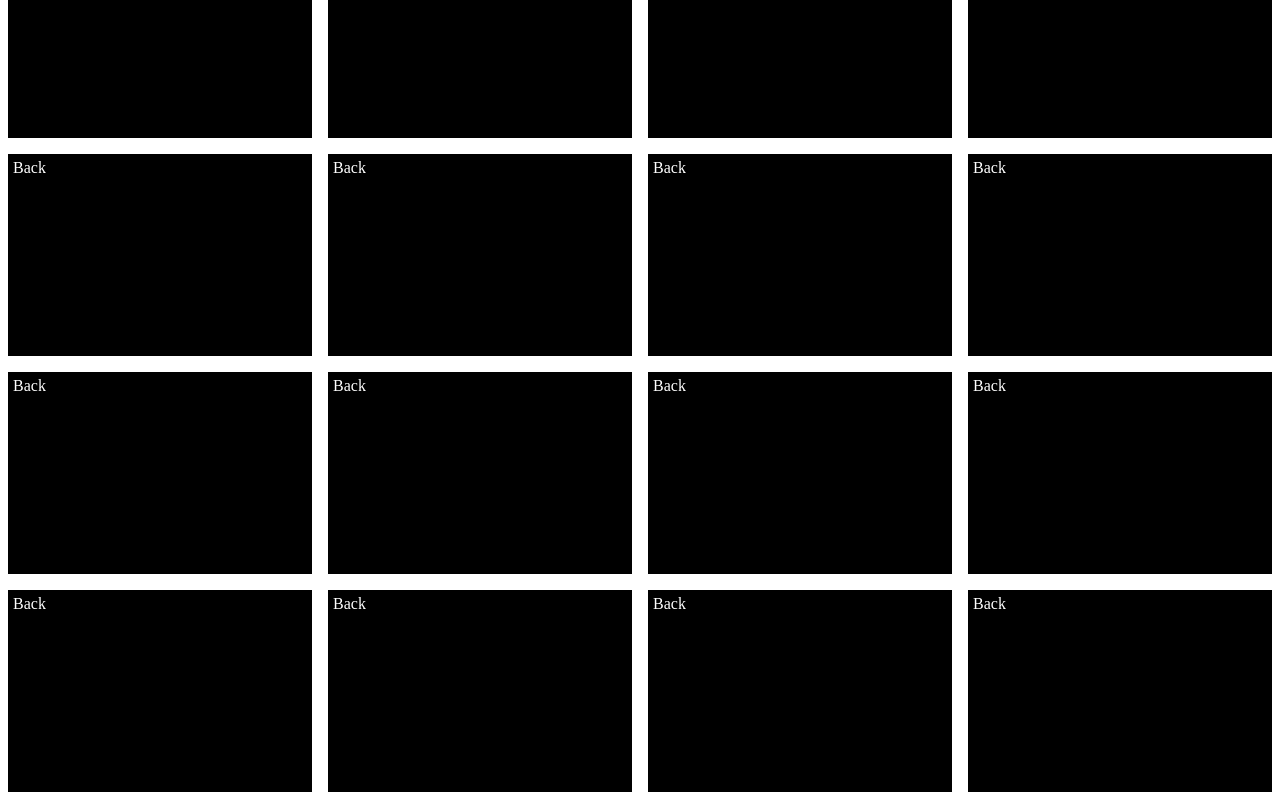
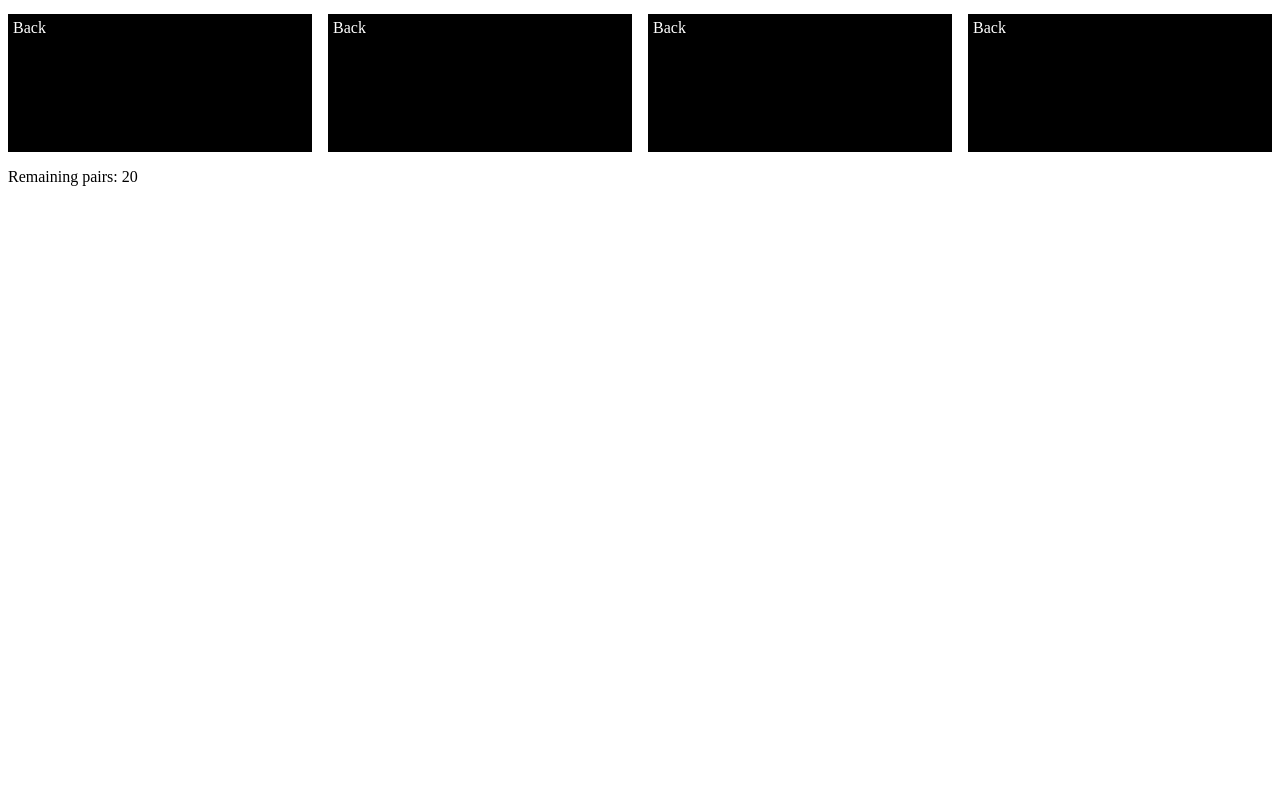
Before and after one commit to jetzable/memory-card-game-vue, a Vue app: page / in a window 1280 px wide. Shown: the part 1452-2252 px from the top of the page. After the commit the page ends 1654 px from the top, so only its background shows below. Built offline with nearby package versions, Linux system fonts and the light colour scheme.

Commit message:
(feat): Added remaining pairs countdown and winner message.

```diff
--- a/src/App.vue
+++ b/src/App.vue
@@ -11,10 +11,11 @@
       @selectCard="flipCard"
       />
   </section>
+  <p>{{ status }}</p>
 </template>
 
 <script>
-import { ref, watch } from 'vue'
+import { ref, watch, computed } from 'vue'
 import Card from './components/Card.vue'
 
 export default {
@@ -28,7 +29,13 @@ export default {
 
     const cardList = ref(cards);
     const userSelectedCards = ref([]);
-
+    const remainingPairs = computed(() => cardList.value.filter(card => !card.matched).length / 2);
+    const status = computed(() => {
+      if (remainingPairs.value === 0) {
+        return 'You won!'
+      }
+      return 'Remaining pairs: ' + remainingPairs.value
+    })
     const flipCard = (payload) => {
       if (userSelectedCards.value[0]) {
         userSelectedCards.value[1] = payload
@@ -52,7 +59,7 @@ export default {
             cardList.value[cardOne.position].visible = false
             cardList.value[cardTwo.position].visible = false
             userSelectedCards.value = []
-          }, 3000)
+          }, 1800)
         }
       }
     }, { deep: true })
@@ -60,7 +67,9 @@ export default {
     return {
       cardList,
       flipCard,
-      userSelectedCards
+      userSelectedCards,
+      remainingPairs,
+      status
     }
   }
 }
--- a/src/components/Card.vue
+++ b/src/components/Card.vue
@@ -46,7 +46,7 @@ export default {
 
 <style scoped>
 .card {
-  height: 12rem;
+  height: 8rem;
   border: 5px solid black;
   position: relative;
 }
```
